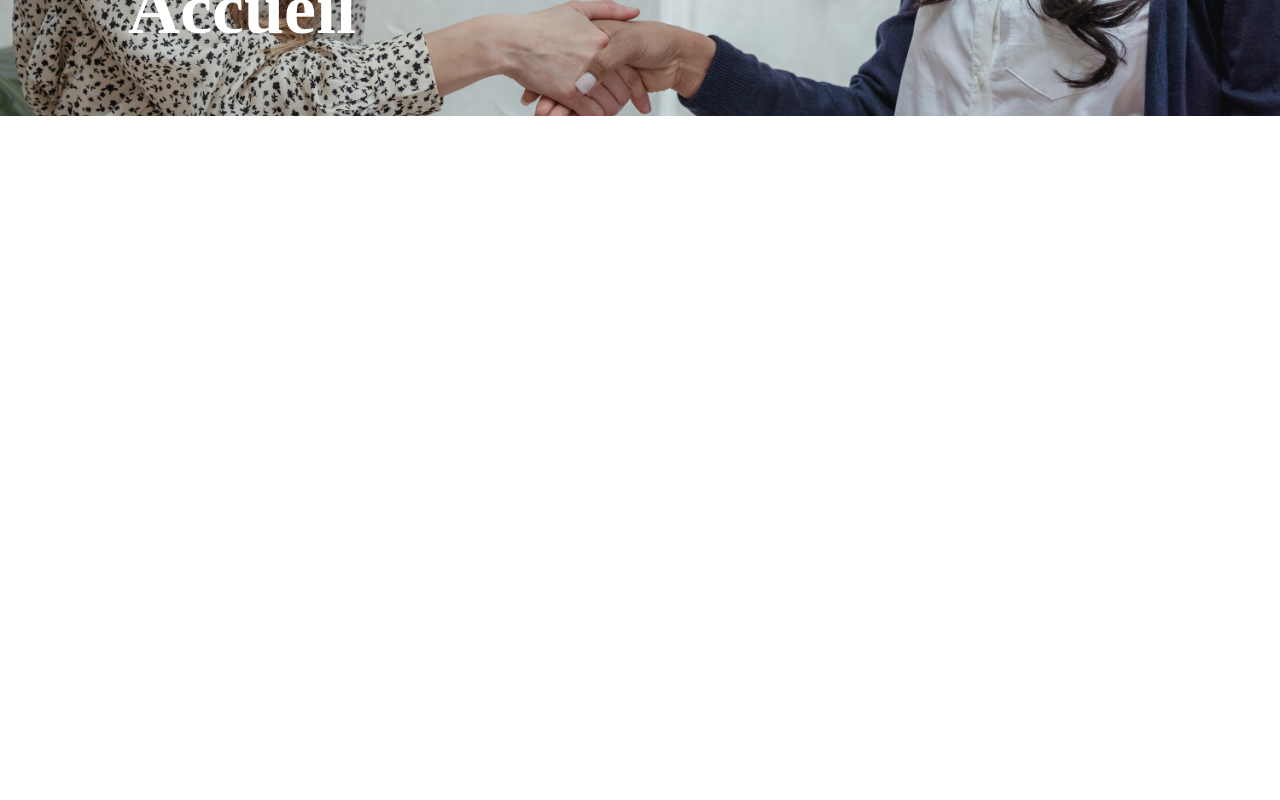
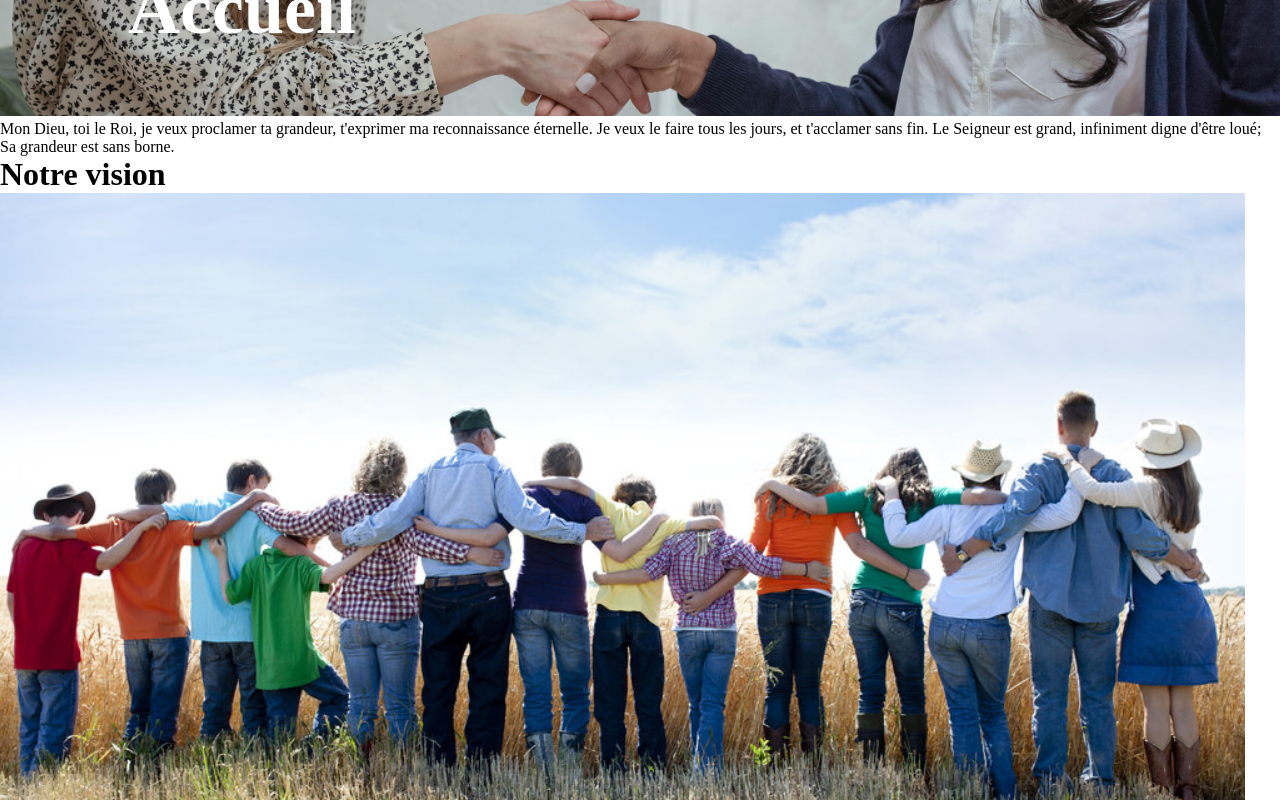
Before and after one commit to MarieRodiet/epbf, a React (Create React App) app in the folder epbf/: page / in a window 1280 px wide. Shown: the part 320-1120 px from the top of the page. Before the commit the page ends 800 px from the top, so only its background shows below. Built offline with nearby package versions, Linux system fonts and the light colour scheme.

Commit message:
add content

```diff
--- a/epbf/src/pages/Accueil.js
+++ b/epbf/src/pages/Accueil.js
@@ -1,6 +1,7 @@
 import Bandeau from '../components/Bandeau';
 import bandeauImg from '../assets/img/bandeau/jesuisnouveau.jpg';
-
+import togetherImg from '../assets/img/together.png';
+import { versetAccueil } from '../data/texte_accueil';
 const Accueil = () => {
 	const titre = 'Accueil';
 	return (
@@ -9,6 +10,12 @@ const Accueil = () => {
 				pictureFile={bandeauImg}
 				titre={titre}
 			/>
+			<p>{versetAccueil}</p>
+			<h1>Notre vision</h1>
+			<img
+				src={togetherImg}
+				alt="communauté"
+			/>
 		</div>
 	);
 };
```
Also changed, not shown: epbf/src/assets/img/together.png (added).
